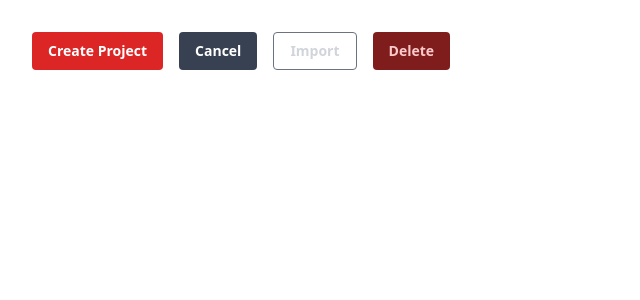
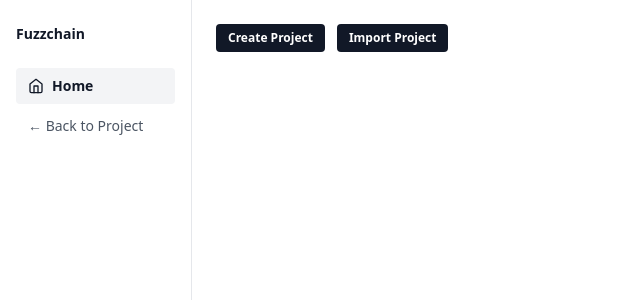
Before and after one commit to Mayrinamelie/fuzzchain-ui, a SvelteKit app: page / in a window 1280 px wide. Shown: the top 300 px of the page, without its empty margins (0-640 px from the left). Built offline with nearby package versions, Linux system fonts and the light colour scheme.

Commit message:
added Sidebar component

```diff
--- a/src/lib/components/Button.svelte
+++ b/src/lib/components/Button.svelte
@@ -1,15 +1,15 @@
 <script>
-  let { label = 'Click me', variant = 'primary', onclick = () => {} } = $props();
+  let { label = 'Button', variant = 'primary', onclick = () => {} } = $props();
 </script>
 
 <button
   onclick={onclick}
   class="
-    px-4 py-2 rounded font-semibold text-sm transition-colors
-    {variant === 'primary' ? 'bg-red-600 text-white hover:bg-red-700' : ''}
-    {variant === 'secondary' ? 'bg-gray-700 text-white hover:bg-gray-600' : ''}
+    px-3 py-1.5 rounded text-xs font-semibold transition-colors
+    {variant === 'primary' ? 'bg-gray-900 text-white hover:bg-gray-700' : ''}
+    {variant === 'secondary' ? 'bg-gray-900 text-white hover:bg-gray-700' : ''}
     {variant === 'outline' ? 'border border-gray-500 text-gray-300 hover:bg-gray-700' : ''}
-    {variant === 'danger' ? 'bg-red-900 text-red-200 hover:bg-red-800' : ''}
+    {variant === 'danger' ? 'bg-gray-900 text-white hover:bg-gray-700' : ''}
   "
 >
   {label}
--- /dev/null
+++ b/src/lib/components/Sidebar.svelte
@@ -0,0 +1,29 @@
+<script>
+  let { activePage = 'home' } = $props();
+</script>
+
+<aside class="w-48 h-screen bg-white border-r border-gray-200 flex flex-col px-4 py-6">
+
+  <span class="font-bold text-gray-900 text-sm mb-6">Fuzzchain</span>
+
+  <nav class="flex flex-col gap-1">
+    <a href="/" class="
+      flex items-center gap-2 px-3 py-2 rounded text-sm
+      {activePage === 'home' ? 'bg-gray-100 font-semibold text-gray-900' : 'text-gray-600 hover:bg-gray-50'}
+    ">
+      <svg xmlns="http://www.w3.org/2000/svg" width="16" height="16" viewBox="0 0 24 24" fill="none" stroke="currentColor" stroke-width="2" stroke-linecap="round" stroke-linejoin="round">
+        <path d="M3 9l9-7 9 7v11a2 2 0 0 1-2 2H5a2 2 0 0 1-2-2z"/>
+        <polyline points="9 22 9 12 15 12 15 22"/>
+      </svg>
+      Home
+    </a>
+
+    <a href="/project" class="
+      flex items-center gap-2 px-3 py-2 rounded text-sm
+      {activePage === 'project' ? 'bg-gray-100 font-semibold text-gray-900' : 'text-gray-600 hover:bg-gray-50'}
+    ">
+      ← Back to Project
+    </a>
+  </nav>
+
+</aside>
--- a/src/routes/+page.svelte
+++ b/src/routes/+page.svelte
@@ -1,10 +1,15 @@
 <script>
+  import Sidebar from '$lib/components/Sidebar.svelte';
   import Button from '$lib/components/Button.svelte';
 </script>
 
-<div class="p-8 flex gap-4">
-  <Button label="Create Project" variant="primary" />
-  <Button label="Cancel" variant="secondary" />
-  <Button label="Import" variant="outline" />
-  <Button label="Delete" variant="danger" />
+<div class="flex">
+  <Sidebar activePage="home" />
+
+  <div class="flex-1 p-6">
+    <div class="flex gap-3">
+      <Button label="Create Project" variant="primary" />
+      <Button label="Import Project" variant="secondary" />
+    </div>
+  </div>
 </div>
```
